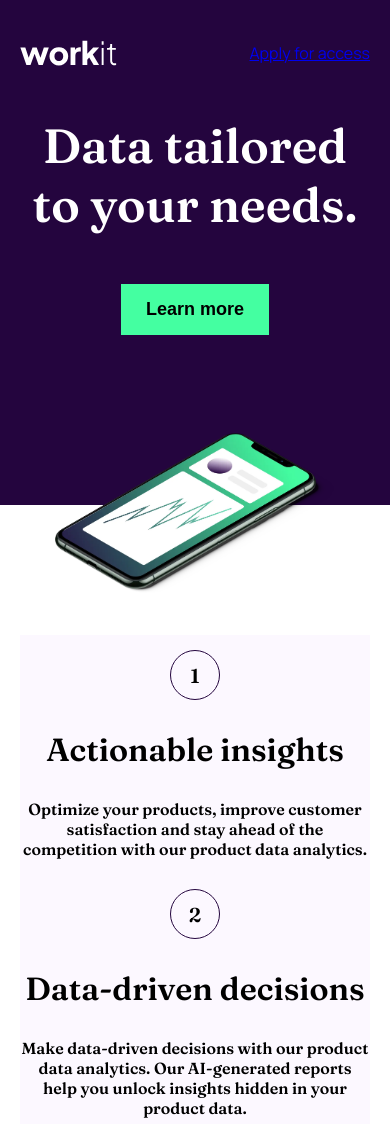
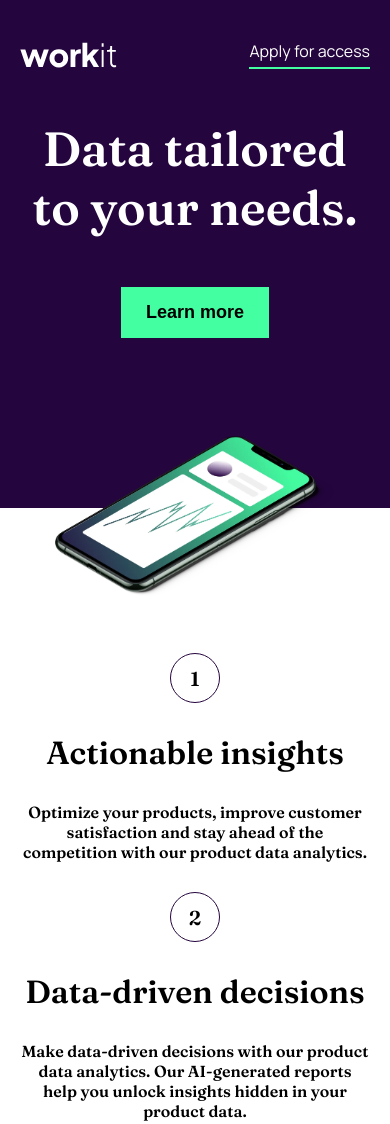
Before and after one commit to bharathi-2002/FrontEnd-Mentor, a plain HTML site: page workit-landing-page/index.html in a window 390 px wide. Shown: the top 1124 px of the page. Drawn offline with Linux system fonts and the light colour scheme.

Commit message:
Completed the Mobile view, now to move on with other Changes

```diff
--- a/workit-landing-page/index.html
+++ b/workit-landing-page/index.html
@@ -2,7 +2,7 @@
 <html lang="en">
   <head>
     <meta charset="UTF-8" />
-    <link rel="icon" type="image/svg+xml" href="/vite.svg" />
+    <!-- <link rel="icon" type="image/svg+xml" href="/vite.svg" /> -->
     <meta name="viewport" content="width=device-width, initial-scale=1.0" />
     <title>Workit landing page</title>
     <link rel="stylesheet" href="style.css">
--- a/workit-landing-page/style.css
+++ b/workit-landing-page/style.css
@@ -11,13 +11,19 @@
     --dark-purple:#24053E;
     --davy-grey:#584D62;
     --light-green:#44FFA1;
-    --ghost-white:#FCF8FF;
     --white:#FFFfff;
     --font-fam-heading:'Fraunces 144pt S000', sans-serif;
     --font-fam-body: 'Manrope', sans-serif;
 }
 body{
     font-family: 'Manrope', sans-serif;
+}
+a{
+    color: white;
+    font-size: 16px;
+    text-decoration: none;
+    padding-bottom: 5px;
+    border-bottom: 2px solid #44FFA1 ;
 }
 header{
     margin-top: 40px;
@@ -42,7 +48,7 @@ button{
     border: transparent;
     padding: 15px 25px ;
     font-size: large;
-    font-weight: 600;
+    font-weight: bolder;
 }
 .container{
     width: 100%;
@@ -82,22 +88,19 @@ button{
 .hero{
     width: 80%;
 }
-.section{
-    margin: 20px;
-
-}
 .box2{
     background-color: var(--ghost-white);
     padding-bottom: 20px;
 }
 .inner-box2{
+    /* width: 100%; */
+    padding: 20px;
     margin: 110px 0 40px 0;
     text-align: center;
 }
 .inner-box2 h1, .inner-box2 p{
     margin: 15px 0;
     font-family: 'Fraunces', serif;
-
 }
 /* {
     margin: 15px 0;
@@ -123,6 +126,7 @@ button{
 }
 .box3{
     margin: 80px 0;
+    padding: 20px;
     display: flex;
     flex-direction: column;
     justify-content: center;
```
